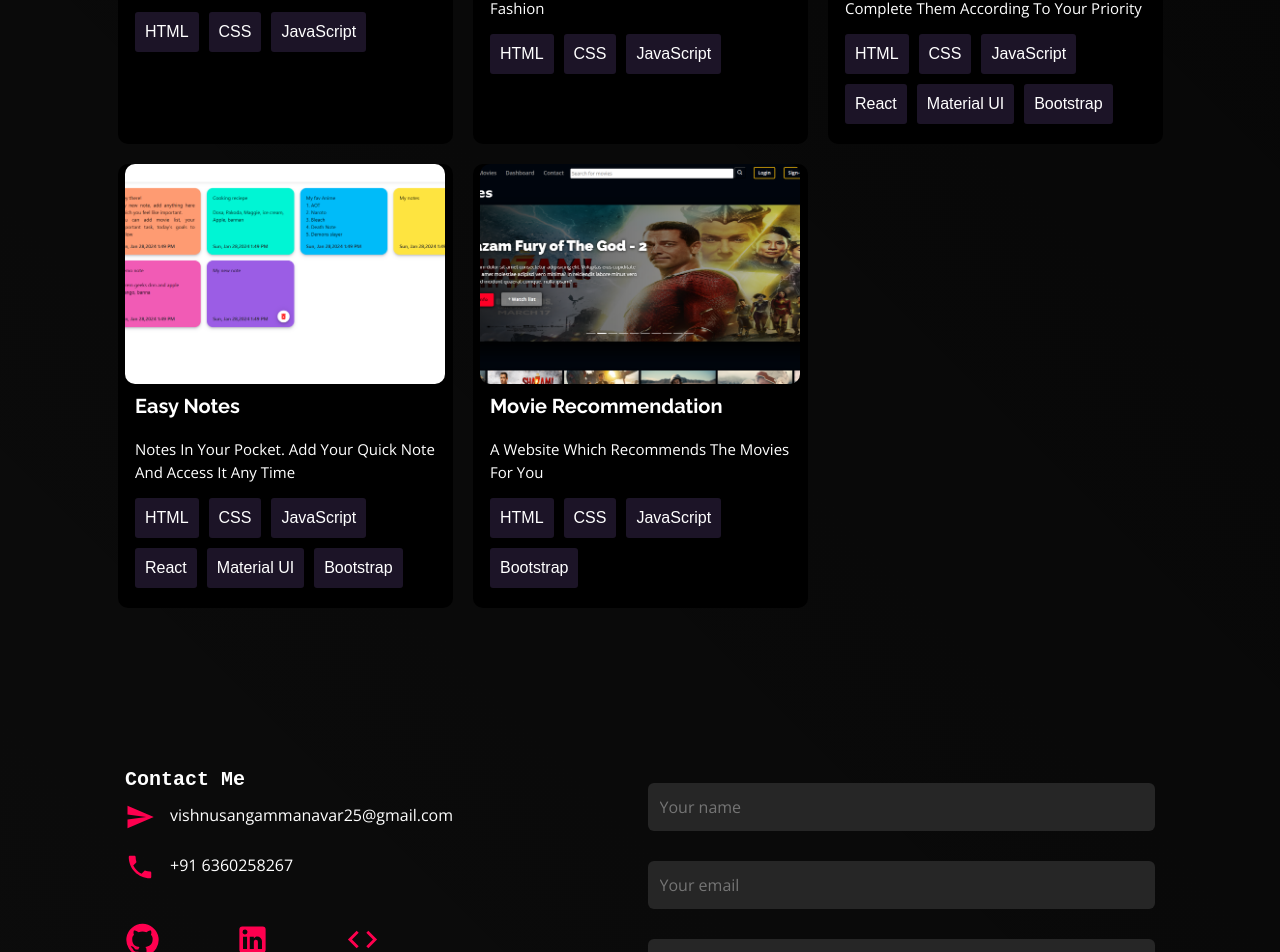
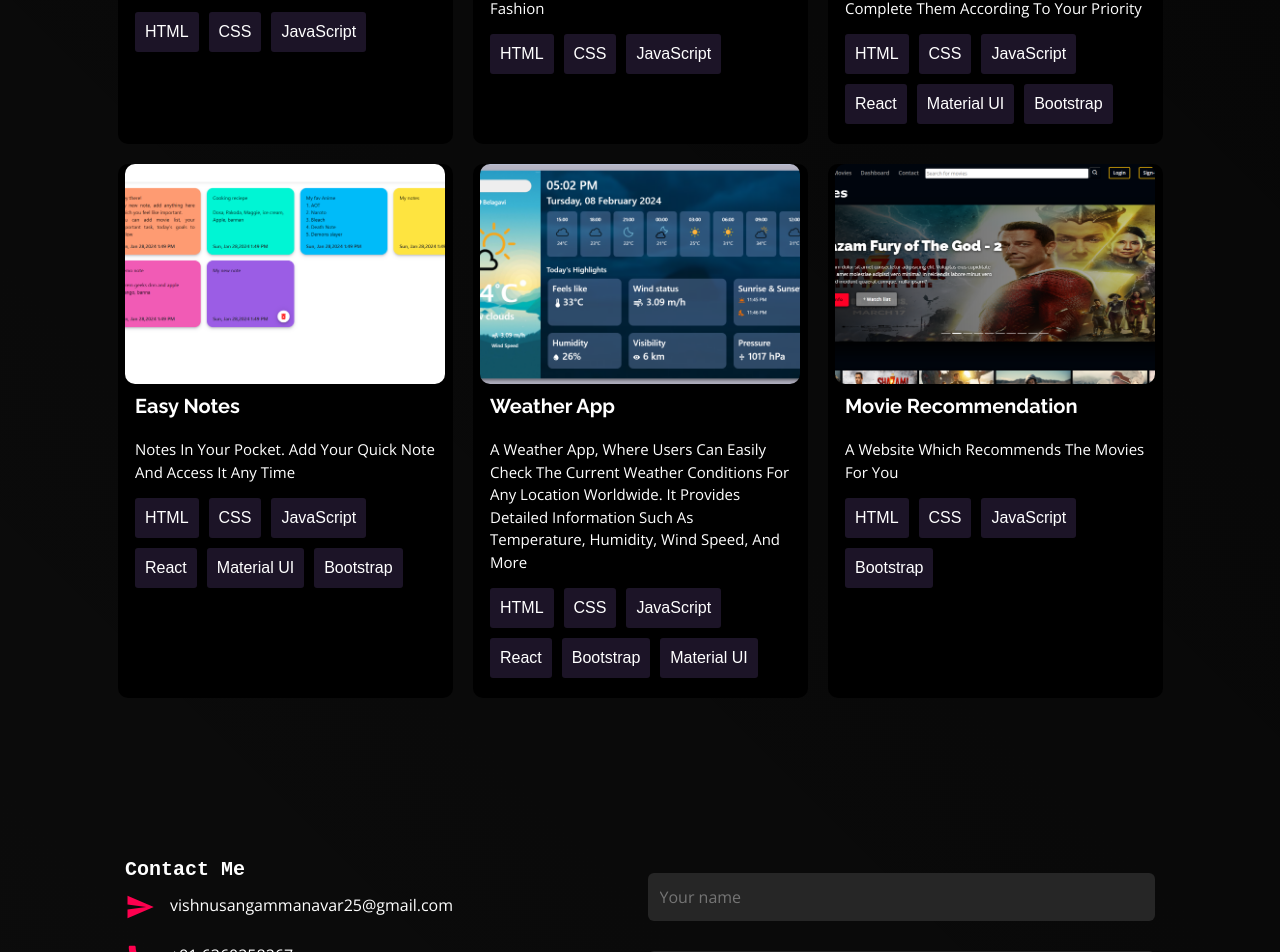
Before and after one commit to VishnuSangammanavar/my_portfolio, a React (Create React App) app: page / in a window 1280 px wide. Shown: the part 2169-3121 px from the top of the page. Built offline with nearby package versions, Linux system fonts and the light colour scheme.

Commit message:
Update file

```diff
--- a/src/Data.js
+++ b/src/Data.js
@@ -99,6 +99,13 @@ const project = [
         tags : ["HTML", "CSS", "JavaScript", "React", "Material UI", "Bootstrap"]
     },
     {
+        projectUrl: "https://vishnusangammanavar.github.io/Weather-App/",
+        imgUrl: "url('./img/Weather.png')",
+        title: "Weather App",
+        desc: "A weather app, where users can easily check the current weather conditions for any location worldwide. It provides detailed information such as temperature, humidity, wind speed, and more",
+        tags : ["HTML", "CSS", "JavaScript", "React", "Bootstrap", "Material UI"]
+    },
+    {
         projectUrl: "https://vishnusangammanavar.github.io/movie-recommendation/",
         imgUrl: "url('./img/Netflix.png')",
         title: "Movie Recommendation",
```
Also changed, not shown: public/img/Weather.png (added).
